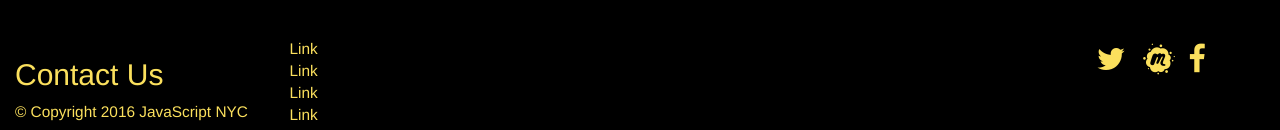
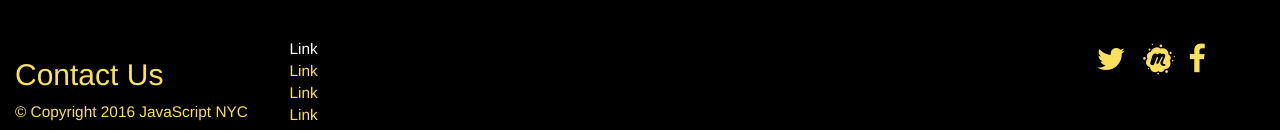
Before and after one commit to jeffreyhshapiro/js.nyc_hackathon, a React (Create React App) app: page / in a window 1280 px wide. In both pictures the pointer is over the link 303 px from the left and 1315 px from the top of the page. Shown: the part 1267-1397 px from the top of the page. Built offline with nearby package versions, Linux system fonts and the light colour scheme.

Commit message:
pushing to master like a bonobo

```diff
--- a/src/Footer.css
+++ b/src/Footer.css
@@ -22,5 +22,5 @@ a.social:hover {
 }
 .contact-link:hover {
   text-decoration: none;
-  color:#FBE05D;
+  color:white;
 }
```
